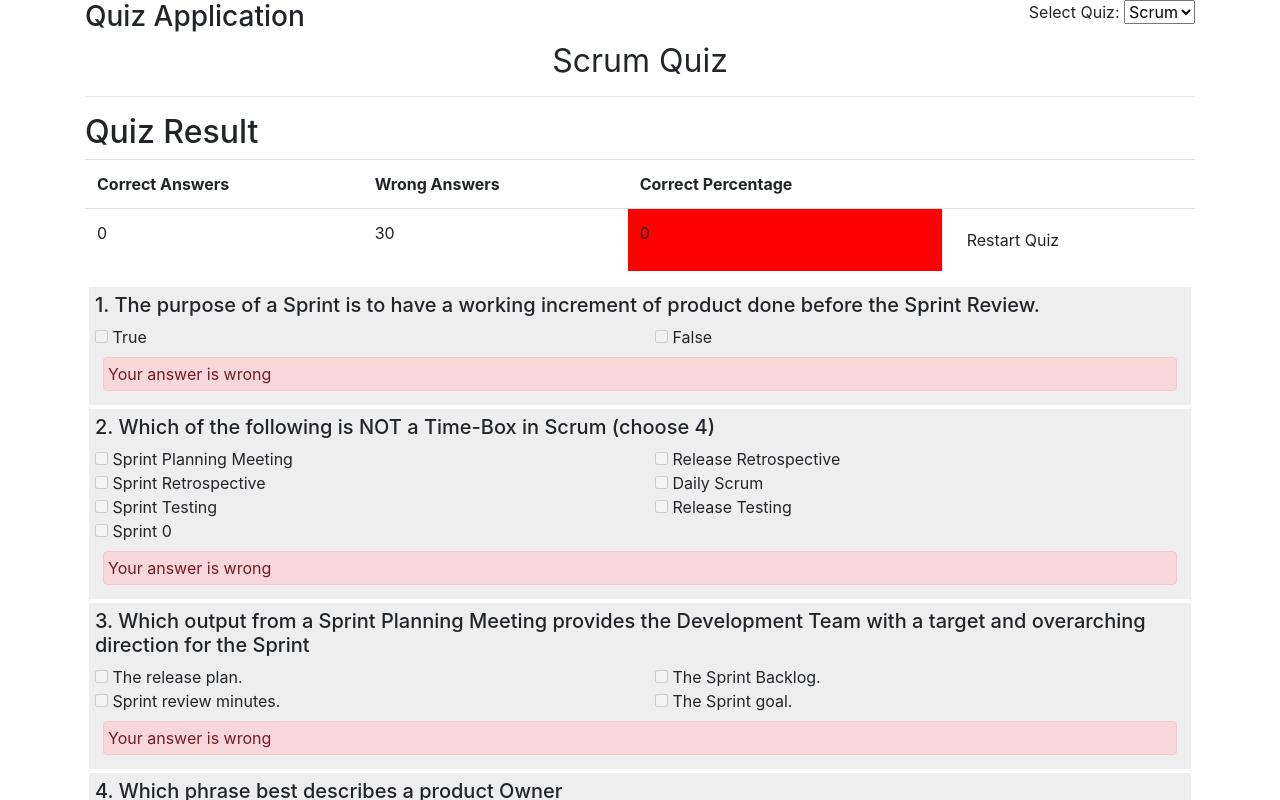
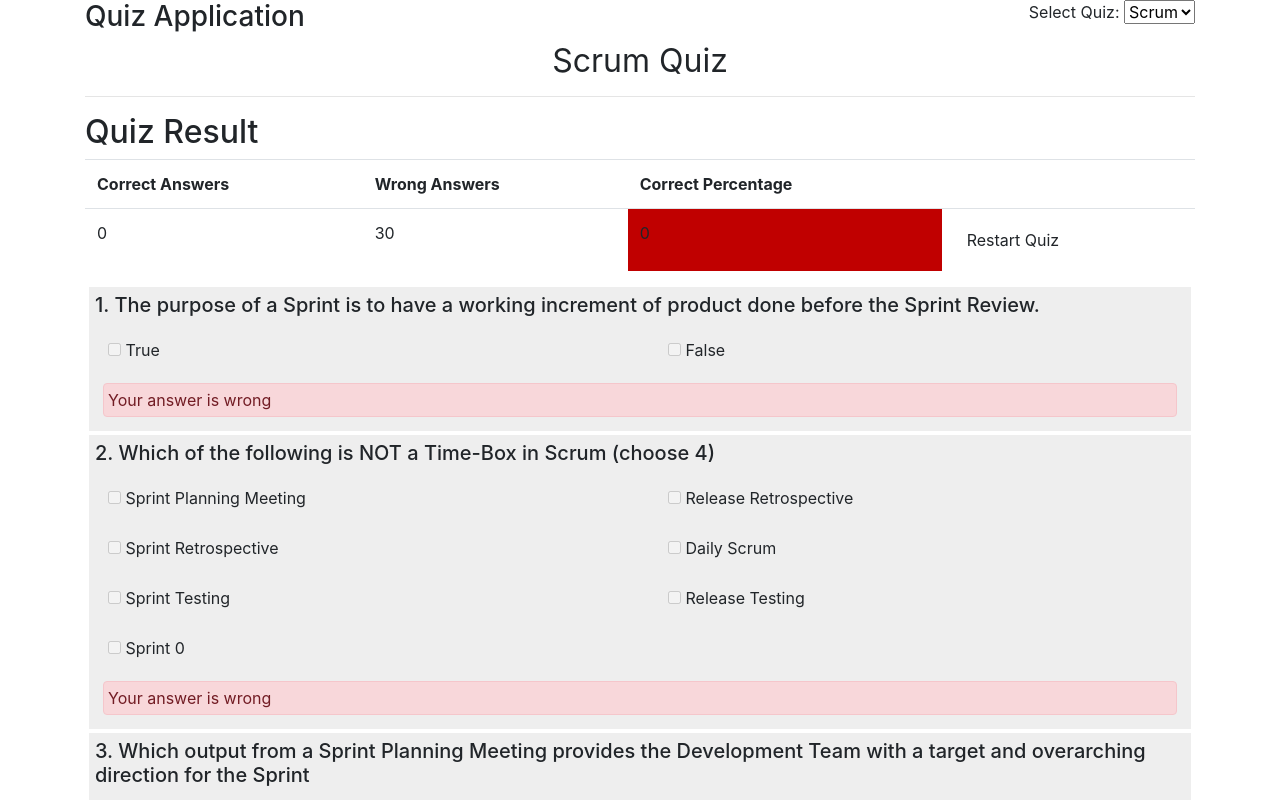
Before and after one commit to nizarsyed/ScrumQuiz, an Angular app: page / in a window 1280 px wide. Both pictures are taken after a click on the button "Submit Quiz". Shown: the top 800 px of the page. Built offline with nearby package versions, Linux system fonts and the light colour scheme.

Commit message:
modified files

```diff
--- a/src/app/quiz/quiz.component.html
+++ b/src/app/quiz/quiz.component.html
@@ -1,3 +1,8 @@
+
+
+
+
+
 <div class="row">
   <div class="col-6">
     <h3>Quiz Application</h3>
@@ -60,19 +65,14 @@
                 <tr>
                   <td>{{getCorrectCount()}}</td>
                   <td>{{getWrongCount()}}</td>
-                  {{setColor()}}
-                  <td *ngIf="isValid; else elseBlock" bgcolor='green'>{{getCorrectPercentage()}}</td>
-                    <ng-template #elseBlock>
-                        <td bgcolor='red'>{{getCorrectPercentage()}}</td>
-                    </ng-template>
+                  {{selectColor()}}
+                  <td bgcolor="color;">{{getCorrectPercentage()}}</td>
                   <td>
-                    <button class="btn btn-default" (click)="mode = 'quiz'">Restart Quiz</button>
+                    <button class="btn btn-default"  (click)="mode = 'quiz';clearAll();">Restart Quiz</button>
                   </td>
                 </tr>
-
           </table>
         </div>
-
 
     <div *ngFor="let question of quiz.questions; let index = index">
 
@@ -80,7 +80,11 @@
         <h5>{{index + 1}}. {{question.name}}</h5>
         <div class="row">
           <div class="col-6" *ngFor="let Option of question.options">
-            <input id="{{Option.id}}" type="checkbox" disabled="disabled" [(ngModel)]="Option.selected" /> {{Option.name}}
+            <!-- <div class="p-1 m-2 alert {{Option.isAnswer ? 'alert-warning': 'alert-danger'}}"> -->
+
+            <div class="p-1 m-2 alert {{correctSelected(Option.isAnswer, Option.selected)}}">
+            <input id="{{Option.id}}" type="checkbox" disabled="disabled" [(ngModel)]="Option.selected"/> {{Option.name}}
+            </div>
           </div>
         </div>
         <div class="p-1 m-2 alert {{ isCorrect(question) == 'correct'? 'alert-success': 'alert-danger'}}">Your answer is {{isCorrect(question)}}</div>
--- a/src/app/quiz/quiz.component.ts
+++ b/src/app/quiz/quiz.component.ts
@@ -12,7 +12,10 @@ import { $, $$ } from 'protractor';
   providers: [QuizService]
 })
 export class QuizComponent implements OnInit {
+
+  color;
   isValid: boolean;
+  correctAnswer = true;
   correctAnswers = [];
   results = [];
   correctCount = 0;
@@ -109,38 +112,38 @@ export class QuizComponent implements OnInit {
   }
 
   isCorrect(question: Question) {
+    return question.options.every(x => x.selected === x.isAnswer) ? 'correct' : 'wrong';
+  }
 
+  correctSelected(isAnswer: any, selected: any) {
+    // let isAnswer;
+    // let id;
+    // question.options.every(x => (id = x.id));
+    // question.options.every(x => (isAnswer = x.isAnswer));
+    // // console.log(question.options.every(x => x.isAnswer === true) ? 'correct' : 'wrong');
+        if (isAnswer && selected) {
+          return 'alert-success';
+        } else if (isAnswer === true && selected === false) {
+          return 'alert-warning';
+        } else if (isAnswer === false && selected === true) {
+          return 'alert-danger';
+        } else {
+          return 'alert-default';
+        }
 
-    return question.options.every(x => x.selected === x.isAnswer) ? 'correct' : 'wrong';
-
+    // console.log(test);
+    // return question.options.every(x => x.isAnswer === this.correctAnswer) ? 'correct' : 'wrong';
   }
 
   onSubmit() {
-
     const answers = [];
     this.quiz.questions.forEach(x => answers.push({ 'quizId': this.quiz.id, 'questionId': x.id, 'answered': x.answered }));
-
     // Post your data to the server here. answers contains the questionId and the users' answer.
     console.log(this.quiz.questions);
-
     this.quiz.questions.forEach(x => this.results.push(this.isCorrect(x)));
-
     this.results.forEach((x) => {if (x === 'correct')  {this.correctCount = this.correctCount + 1; } }) ;
     console.log(this.results);
-
-
-    // for (let i = 0; i < this.results.length ; i++) {
-    //   console.log(this.results[i]);
-    //   if (this.results[i] === 'correct') {
-    //     this.correctCount++;
-    //   }
-    // }
-
-
     this.mode = 'result';
-
-
-
   }
 
   getCorrectCount() {
@@ -150,7 +153,6 @@ export class QuizComponent implements OnInit {
   getWrongCount() {
     return this.results.length - this.correctCount;
   }
-
 
   getCorrectPercentage() {
     const correctPercentage = this.correctCount / this.results.length * 100;
@@ -165,4 +167,20 @@ export class QuizComponent implements OnInit {
       this.isValid = false ;
     }
   }
+
+  selectColor() {
+    const value = this.getCorrectPercentage();
+    if (value > 2) {
+      this.color = 'green';
+    } else {
+      this.color = 'red' ;
+    }
+  }
+
+  clearAll() {
+    this.correctCount = 0;
+    this.correctAnswers = [];
+    this.results = [];
+    this.loadQuiz(this.quizName);
+  }
 }
```
Also changed, not shown: src/app/services/helper.service.ts (+13 -10 lines), 1 other file (tests, documents, lock files or other folders).
